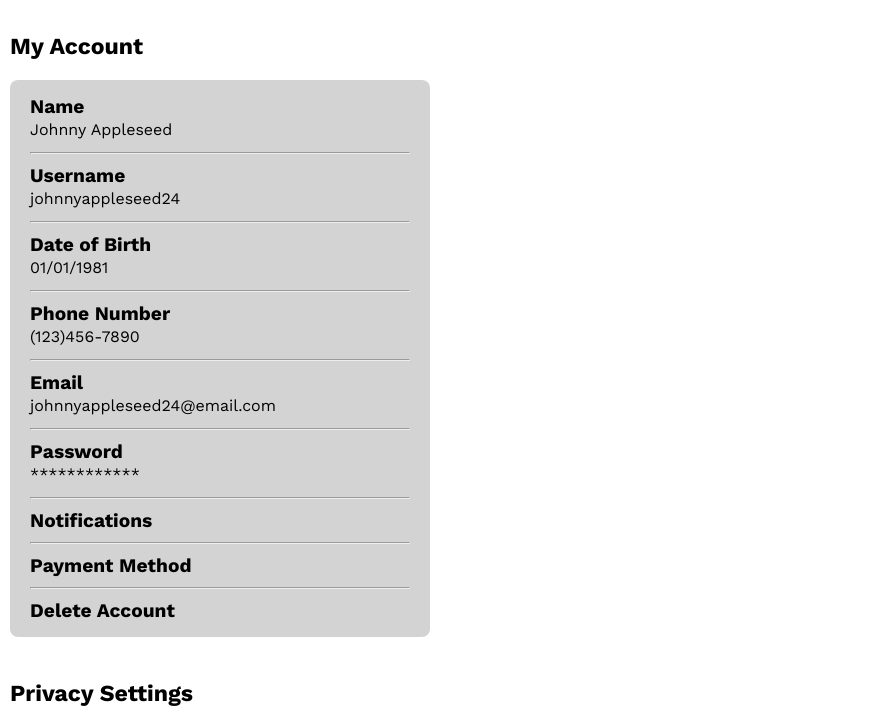
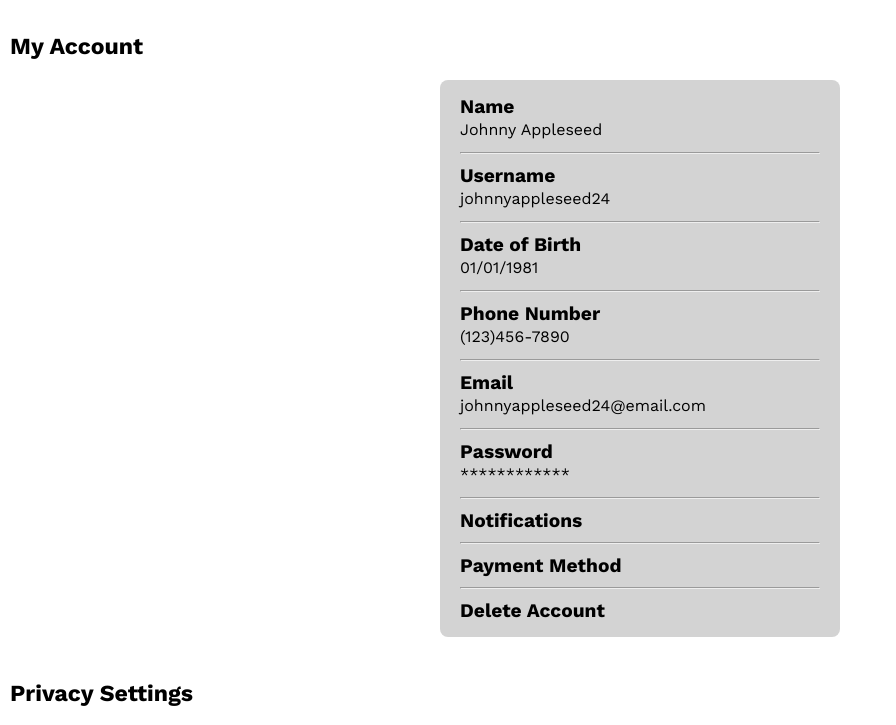
Before and after one commit to jacobcasas/LoopCart-Prototype, a website built with Vite: page loopcart_app/settings.html in a window 1280 px wide. Shown: the part 135-860 px from the top of the page, without its empty margins (0-896 px from the left). Built offline with nearby package versions, Linux system fonts and the light colour scheme.

```diff
--- a/loopcart_app/src/style.css
+++ b/loopcart_app/src/style.css
@@ -145,6 +145,14 @@
 
 body {
     margin: 75px 10px;
+    overflow: auto;
+    overflow-y: scroll;
+    scrollbar-width: none;
+    -ms-overflow-style: none;
+}
+
+body::-webkit-scrollbar {
+    display: none;
 }
 
 h1 {
@@ -569,6 +577,13 @@
     display: flex;
     flex-direction: column;
     gap: var(--spacing-5);
+    overflow: auto;
+
+    scrollbar-width: none;
+}
+
+.setting-page-container::-webkit-scrollbar {
+    display: none;
 }
 
 .title-and-back {
@@ -584,10 +599,11 @@
 }
 
 .setting-wrapper {
-    width: 420px;
+    width: 400px;
     padding: 5px 20px;
     background-color: var(--color-gray-200);
     border-radius: var(--br-md);
+    margin: 0 auto;
 }
 
 .setting-box {
```
Also changed, not shown: loopcart_app/home.html (+4 -4 lines), loopcart_app/notifications.html (+3 -3 lines), loopcart_app/profile.html (+1 -1 lines), loopcart_app/shopping-list.html (+1 -1 lines), loopcart_app/src/icons/cader_-Xa0RbhOMqUQ-unsplash.jpg (renamed from loopcart_app/src/img/cader_-Xa0RbhOMqUQ-unsplash.jpg), loopcart_app/src/icons/chevron-lg.svg (renamed from loopcart_app/src/img/chevron-lg.svg), loopcart_app/src/icons/chevron-sm.svg (renamed from loopcart_app/src/img/chevron-sm.svg), loopcart_app/src/icons/delete-red-x.svg (renamed from loopcart_app/src/img/delete-red-x.svg), loopcart_app/src/icons/edit-button-icon.svg (renamed from loopcart_app/src/img/edit-button-icon.svg), loopcart_app/src/icons/heart-empty.svg (renamed from loopcart_app/src/img/heart-empty.svg), loopcart_app/src/icons/heart-filled.svg (renamed from loopcart_app/src/img/heart-filled.svg), loopcart_app/src/icons/home-icon.svg (renamed from loopcart_app/src/img/home-icon.svg), loopcart_app/src/icons/location-icon.svg (renamed from loopcart_app/src/img/location-icon.svg), loopcart_app/src/icons/magnifying-glass.svg (renamed from loopcart_app/src/img/magnifying-glass.svg), 5 more files.
